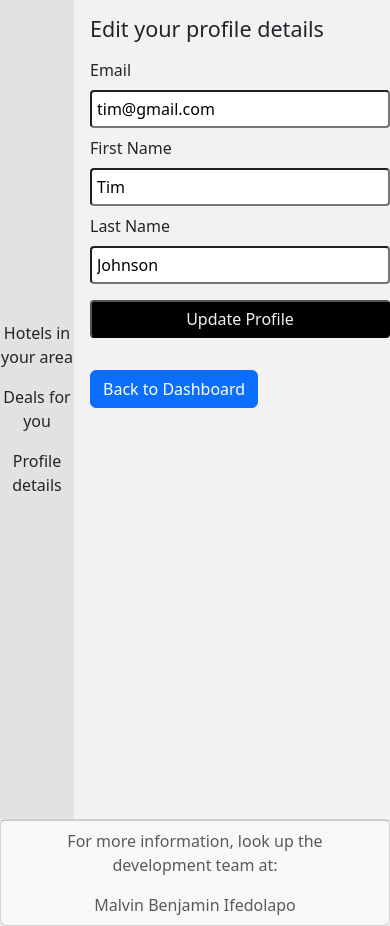
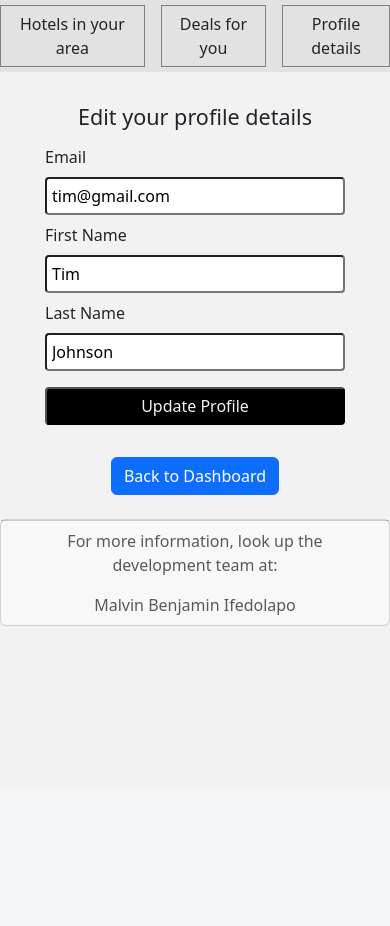
Before and after one commit to malvinmuthuuri47/portfolio_project, a Flask app: page /auth/profile in a window 390 px wide. Shown: the part 56-982 px from the top of the page. After the commit the page ends 682 px from the top, so only its background shows below. Run offline with Flask 3, Linux system fonts and the light colour scheme; a user stored in the database is signed in; data comes from the database, SQL or seed files in the repository.

Commit message:
Fixed responsiveness

```diff
--- a/HTML_intro/website/static/style.css
+++ b/HTML_intro/website/static/style.css
@@ -168,6 +168,8 @@ a{
     display: flex;
     flex-direction: row;
     justify-content: space-evenly;
+    flex-wrap: wrap;
+    gap: 1rem;
 }
 
 .member-name{
@@ -196,6 +198,7 @@ a{
     justify-content: center;
     align-items: center;
     gap: 2rem;
+    margin-bottom: 2rem;
 }
 
 .popular-hotel-header{
@@ -372,6 +375,7 @@ a{
 .hotel-details-container{
     flex: 3;
     padding: 2rem;
+    border: 1px solid gray;
 }
 
 .images-container{
@@ -388,6 +392,7 @@ a{
 .hotel-details-flexer{
     display: flex;
     flex-direction: row;
+    flex-wrap: wrap;
     justify-content: space-evenly;
     gap: 3rem;
     align-items: flex-start;
@@ -479,6 +484,9 @@ a{
     margin: 0.5rem 0;
 }
 
+.profile-sidebar a{
+    padding: 6px;
+}
 
 /* Search */
 
@@ -486,3 +494,76 @@ a{
     max-width: 500px;
     border-radius: 0.5rem;
 }
+
+
+
+
+
+
+/* Media Queries for responsiveness */
+
+@media screen and (max-width: 1048px) {
+
+    .landing{
+        padding: 1rem;
+        text-align: center;
+        color: white;
+    }
+
+    .landing h4{
+        background: rgba(0, 0 , 0, 0.2);
+        backdrop-filter: blur(5px);
+        border-radius: 1rem;
+        padding: 0.3rem;
+    }
+
+    .dashboard, .profile-dashboard{
+        flex-direction: column;
+    }
+
+    .sidebar, .profile-sidebar{
+        flex-direction: row;
+        height: auto;
+        width: 100%;
+        padding: 0.3rem 0;
+    }
+
+    .sidebar a, .profile-sidebar a{
+        border: 1px solid gray;
+    }
+
+    .sidebar a:hover, .profile-sidebar a:hover{
+        background-color: #121212;
+        color: white;
+        transition: 0.5s;
+    }
+
+    .images-container{
+        flex-wrap: wrap;
+        justify-content: center;
+        align-items: center;
+        margin: 1rem 0;
+    }
+
+    .images-container img{
+        margin: 0.3rem;
+    }
+
+    .profile-main{
+        display: flex;
+        flex-direction: column;
+        justify-content: center;
+        align-items: center;
+    }
+
+    .subscribe-btn{
+        display: flex;
+        margin: 0.5rem auto;
+    }
+}
+
+@media screen and (max-width: 620px) {
+    .hotel-details-flexer{
+        flex-direction: column;
+    }
+}
```
